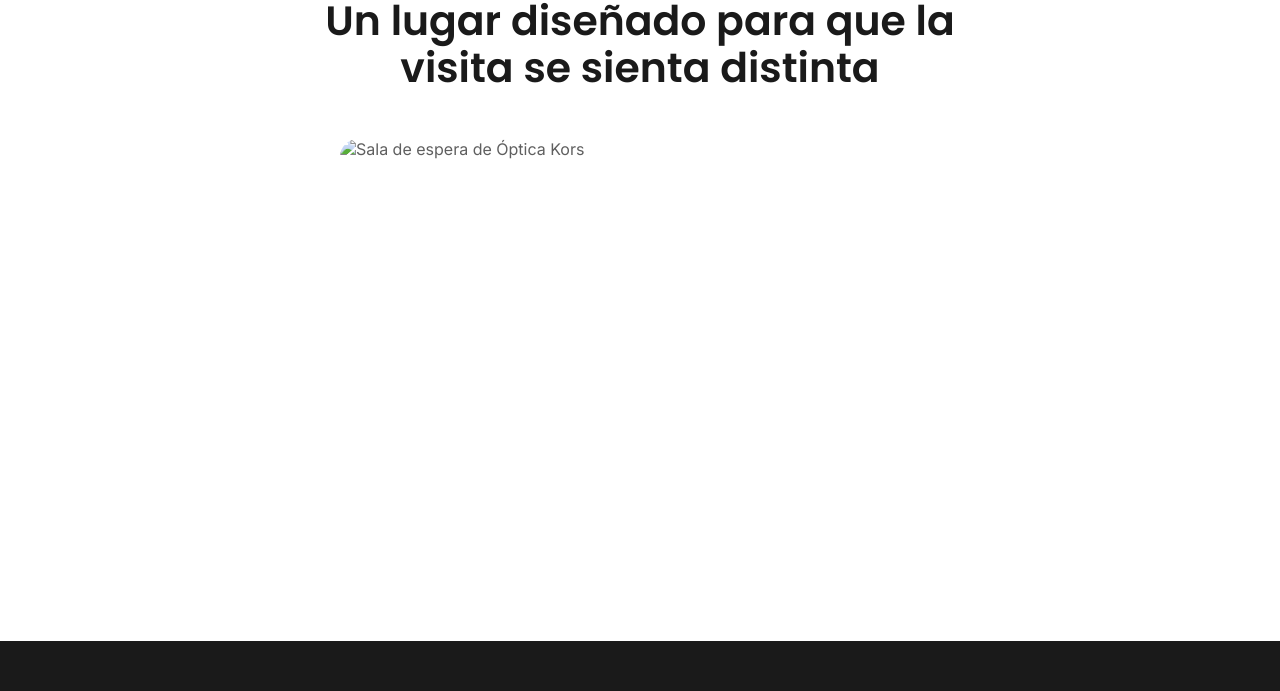
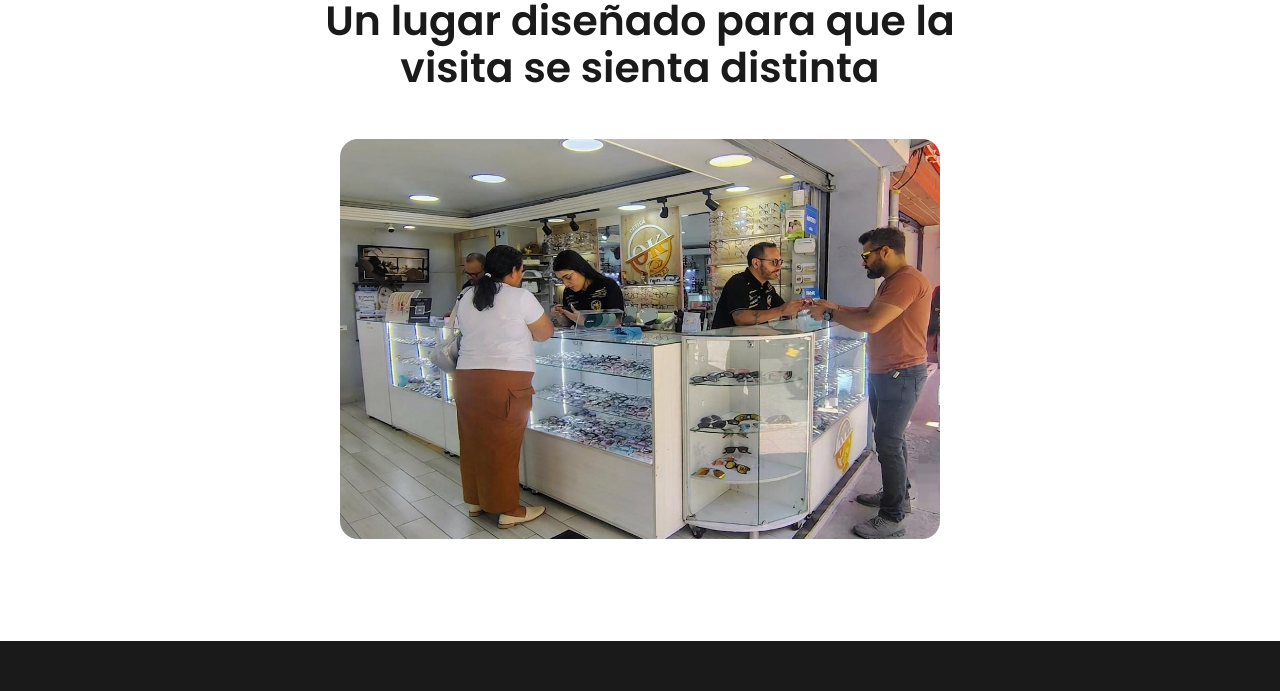
Before and after one commit to benjaminpatch67-svg/opticalkors, a plain HTML site: page nosotros.html in a window 1280 px wide. Shown: the part 1597-2288 px from the top of the page. Drawn offline with nearby package versions, Linux system fonts and the light colour scheme.

Commit message:
Fix image source for Óptica Kors waiting room
Updated image source for the waiting room section.

```diff
--- a/nosotros.html
+++ b/nosotros.html
@@ -136,7 +136,7 @@
         </div>
         <div class="services-grid" style="display: flex; justify-content: center;">
           <div style="border-radius: var(--radius-m); overflow: hidden;" data-aos="fade-up">
-            <img src="img/" alt="Sala de espera de Óptica Kors" loading="lazy" width="600"
+            <img src="img/optica working.jpeg" alt="Sala de espera de Óptica Kors" loading="lazy" width="600"
               height="400">
           </div>
         </div>
```
